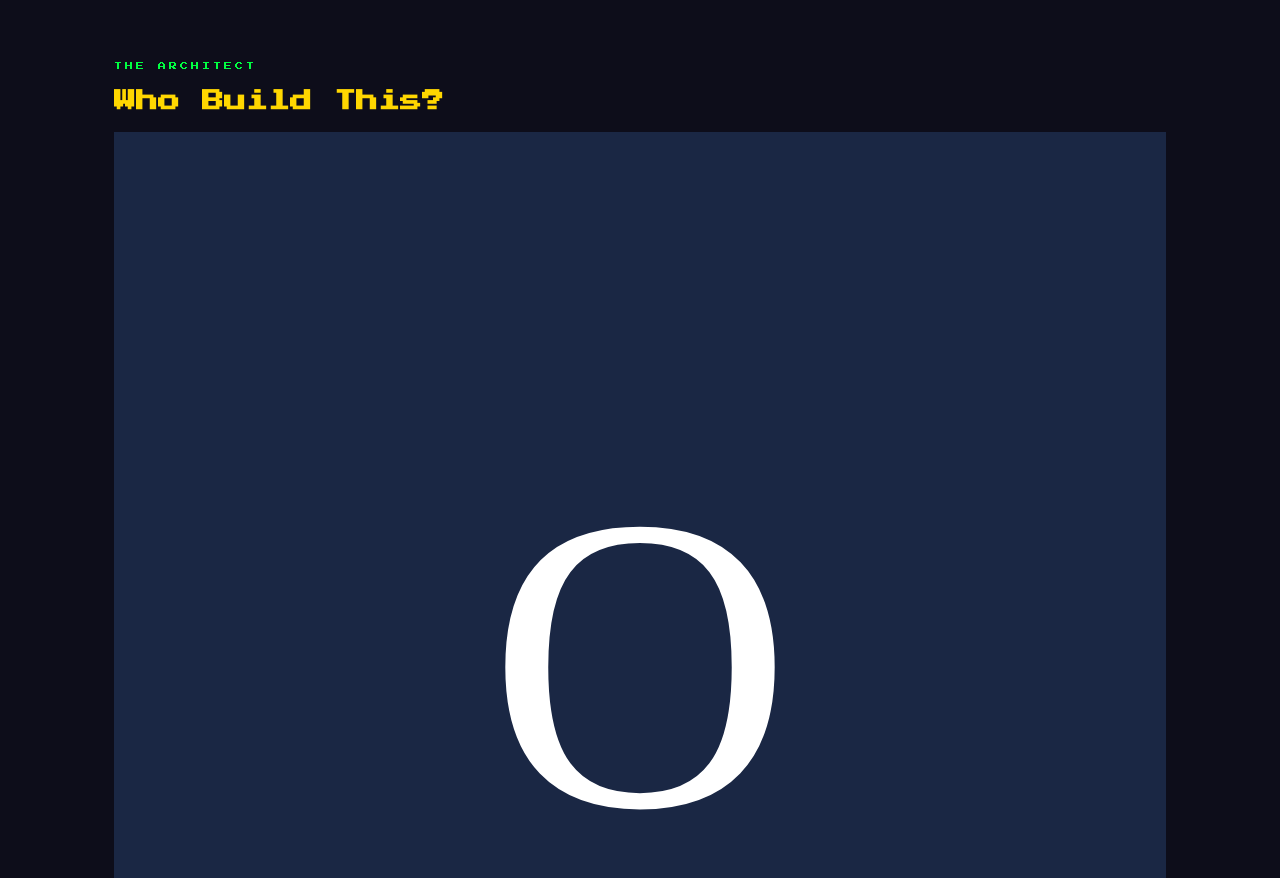
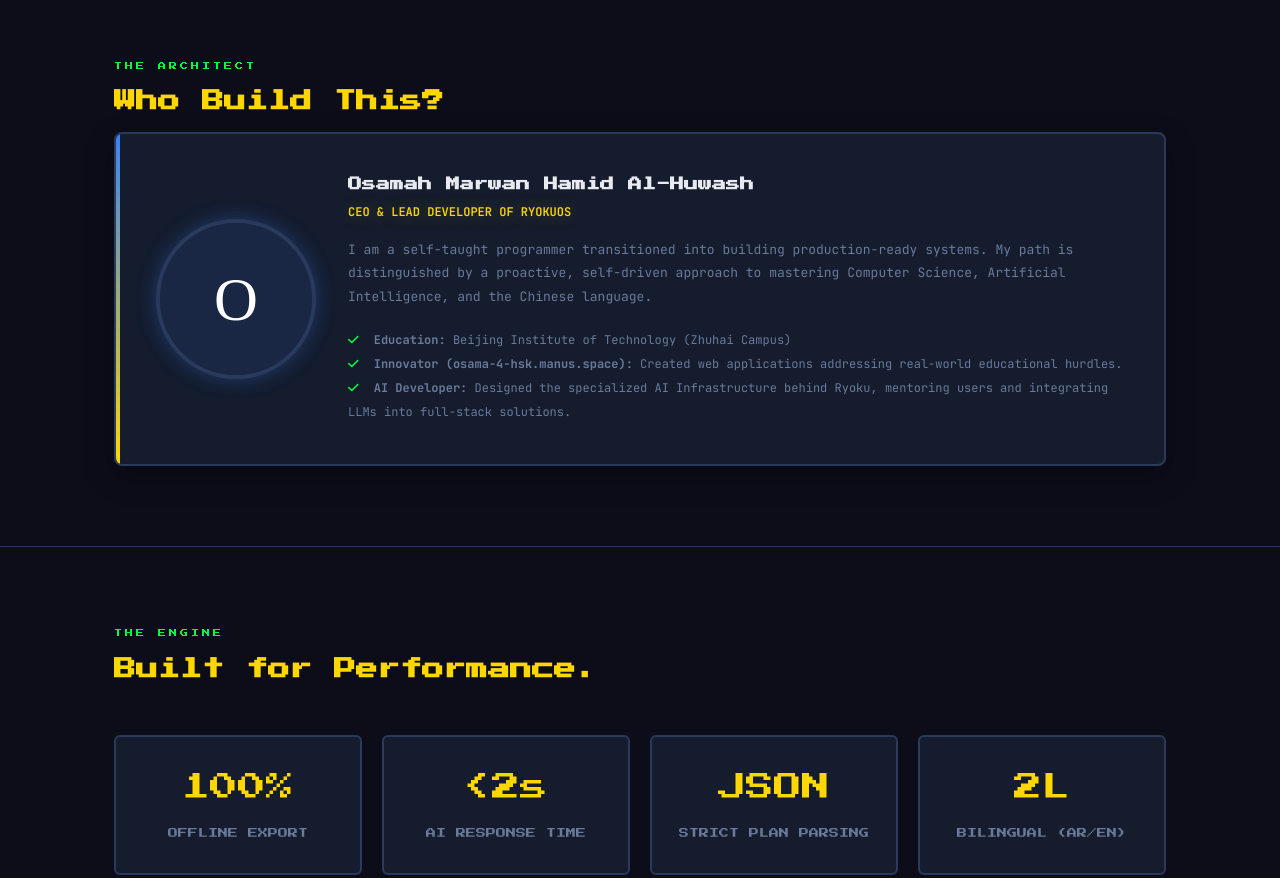
Before and after one commit to osamahdesk/server, a plain HTML site: page static/index.html in a window 1280 px wide. Shown: the part 3100-3978 px from the top of the page. Drawn offline with Linux system fonts and the light colour scheme; files that its build step writes are made by us from their sources; files whose address does not match are found by name.

Commit message:
Update style.css

```diff
--- a/static/style.css
+++ b/static/style.css
@@ -860,6 +860,97 @@
   .cta-box { padding:40px 20px; }
 }
 
+/* ===== ABOUT ME ===== */
+#about {
+  max-width: 1100px;
+}
+
+.about-card {
+  background: var(--card);
+  border: 2px solid var(--border);
+  border-radius: 8px;
+  padding: 40px;
+  position: relative;
+  overflow: hidden;
+  box-shadow: 0 10px 30px rgba(0,0,0,0.3);
+}
+
+.about-card::before {
+  content: '';
+  position: absolute;
+  top: 0; left: 0; width: 4px; height: 100%;
+  background: linear-gradient(to bottom, var(--blue), var(--gold));
+}
+
+.about-flex {
+  display: flex;
+  gap: 32px;
+  align-items: center;
+}
+
+@media(max-width: 768px) {
+  .about-flex {
+    flex-direction: column;
+    text-align: center;
+  }
+}
+
+.about-image {
+  flex-shrink: 0;
+  width: 160px;
+  height: 160px;
+  border-radius: 50%;
+  border: 4px solid var(--border);
+  overflow: hidden;
+  box-shadow: 0 0 20px rgba(59,130,246,0.3);
+  background: var(--header);
+}
+
+.about-image img {
+  width: 100%;
+  height: 100%;
+  object-fit: cover;
+}
+
+.about-content {
+  flex: 1;
+}
+
+.about-name {
+  font-family: 'Press Start 2P';
+  font-size: 14px;
+  color: var(--white);
+  margin-bottom: 8px;
+  line-height: 1.5;
+}
+
+.about-role {
+  font-family: 'JetBrains Mono';
+  font-weight: 600;
+  font-size: 12px;
+  color: var(--gold);
+  margin-bottom: 16px;
+  text-transform: uppercase;
+}
+
+.about-desc {
+  font-size: 13px;
+  line-height: 1.8;
+  color: var(--muted);
+  margin-bottom: 20px;
+}
+
+.about-list {
+  list-style: none;
+  font-size: 12px;
+  color: var(--muted);
+  line-height: 2;
+}
+
+.about-list li i {
+  margin-right: 8px;
+}
+
 /* ===== FADE-IN ANIMATION ===== */
 .fade-up {
   opacity: 1;
```
